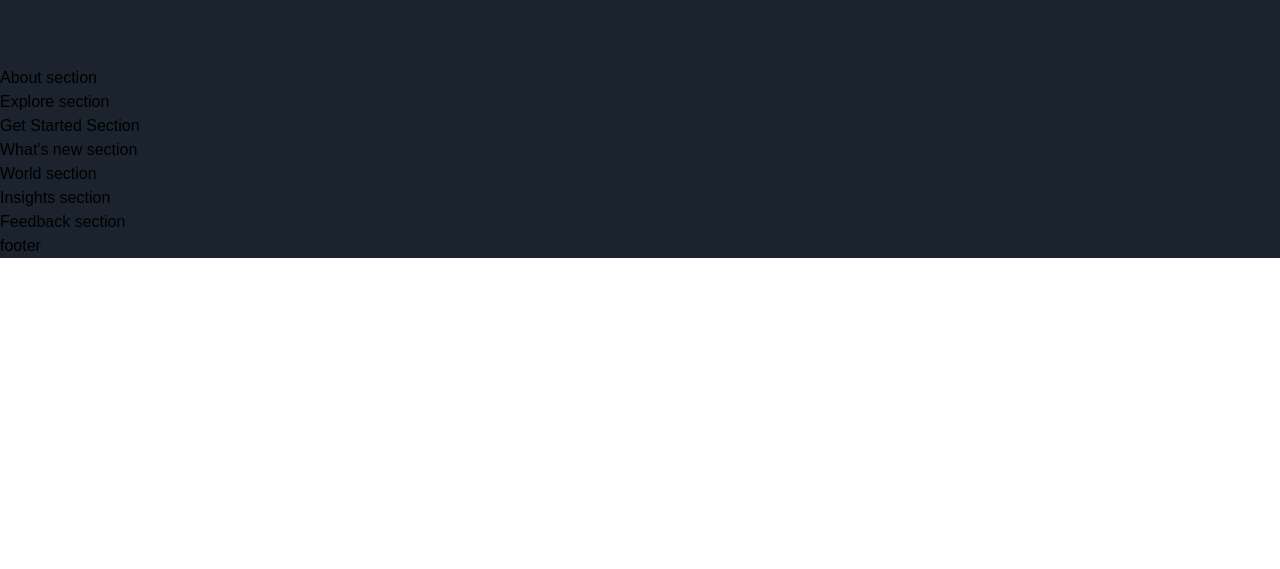
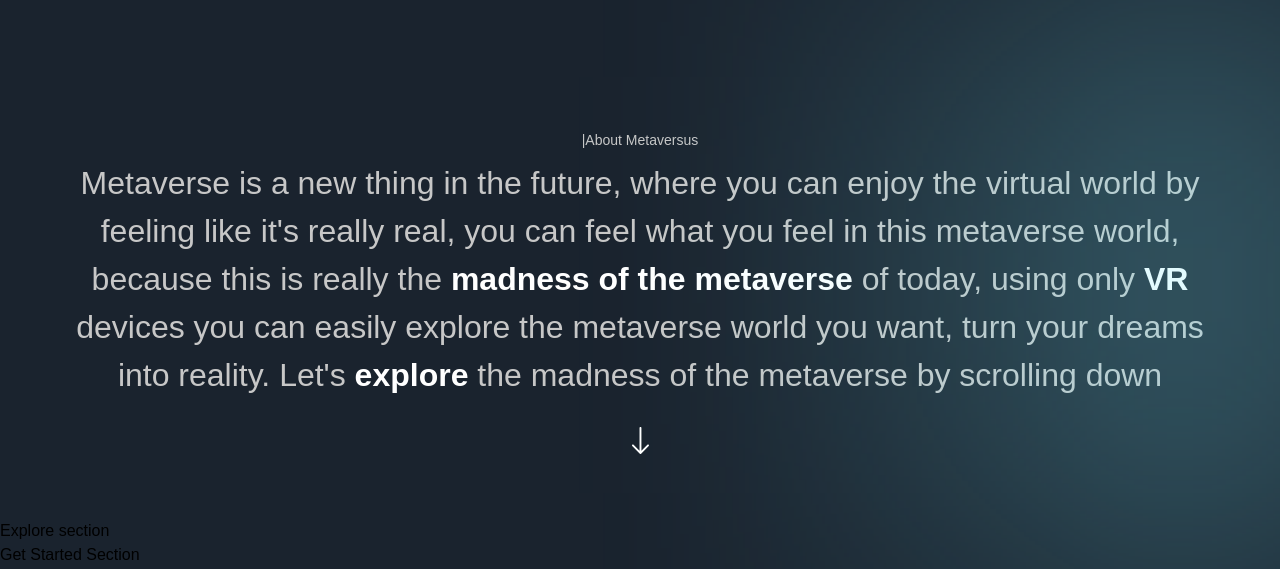
Before and after one commit to PavanKusunuri/metaverse, a Next.js app: page / in a window 1280 px wide. Shown: the part 1046-1615 px from the top of the page. Before the commit the page ends 1304 px from the top, so only its background shows below. Built offline with nearby package versions, Linux system fonts and the light colour scheme; a web font is replaced by a local one.

Commit message:
Added About section for meta verse

```diff
--- a/components/CustomTexts.jsx
+++ b/components/CustomTexts.jsx
@@ -1,9 +1,25 @@
 'use client';
 
-export const TypingText = () => (
-  <p>Typing Text</p>
+import { m, motion } from 'framer-motion';
+
+import { textContainer, textVariant2 } from '../utils/motion';
+
+export const TypingText = ({ title, textStyles }) => (
+  <motion.p
+    variants={textContainer}
+    className={`font-normal text-[14px]
+     text-secondary-white ${textStyles}`}
+  >
+    {Array.from(title).map((Letter, index)=> (
+      <motion.span variants={textVariant2} key={index}>
+        {Letter === '' ? '\u00A0' : Letter}
+      </motion.span>
+    ))}
+
+  </motion.p>
+
 );
 
-export const TitleText = () => (
+export const TitleText = ({ title, textStyles }) => (
   <h2>Title Text</h2>
 );
--- a/sections/About.jsx
+++ b/sections/About.jsx
@@ -1,8 +1,46 @@
 'use client';
 
+import { motion } from 'framer-motion';
+import { TypingText } from '../components';
+import styles from '../styles';
+import { fadeIn, staggerContainer } from '../utils/motion';
+
 const About = () => (
-  <section>
-    About section
+  <section className={`${styles.paddings} relative z-10`}>
+    <div className='gradient-02 z-0'></div>
+
+    <motion.div
+    variants={staggerContainer}
+    initial="hidden"
+    whileInView="show"
+    viewport={{ once: false, amount: 0.25 }}
+    className={`${styles.innerWidth} mx-auto ${styles.flexCenter} flex-col`}
+    >
+      <TypingText title="|About Metaversus" textStyles="text-center" />
+      <motion.p
+       variants={fadeIn('up', 'tween', 0.2, 1)}
+       className="mt-[8px] font-normal sm:text-[32px] text-[20px] text-center text-secondary-white"
+
+       >
+        <span className="font-extrabold text-white"></span>Metaverse is a new thing in the future, where you can enjoy the virtual world by feeling like it's really real, you can feel what you feel in this metaverse world, because this is really the
+        <span className="font-extrabold text-white"> madness of the metaverse </span>
+
+        of today, using only
+        <span className="font-extrabold text-white">  VR </span>
+        devices you can easily explore the metaverse
+        world you want, turn your dreams into
+        reality. Let's
+        <span className="font-extrabold text-white"> explore </span>
+        the madness of the metaverse by scrolling down
+
+      </motion.p>
+      <motion.img
+       variants={fadeIn('up', 'tween', 0.3, 1)}
+       src="/arrow-down.svg"
+       alt="arrow-down"
+       className="w-[18px] h-[28px] object-contain mt-[28px]"
+       />
+    </motion.div>
   </section>
 );
 
```
